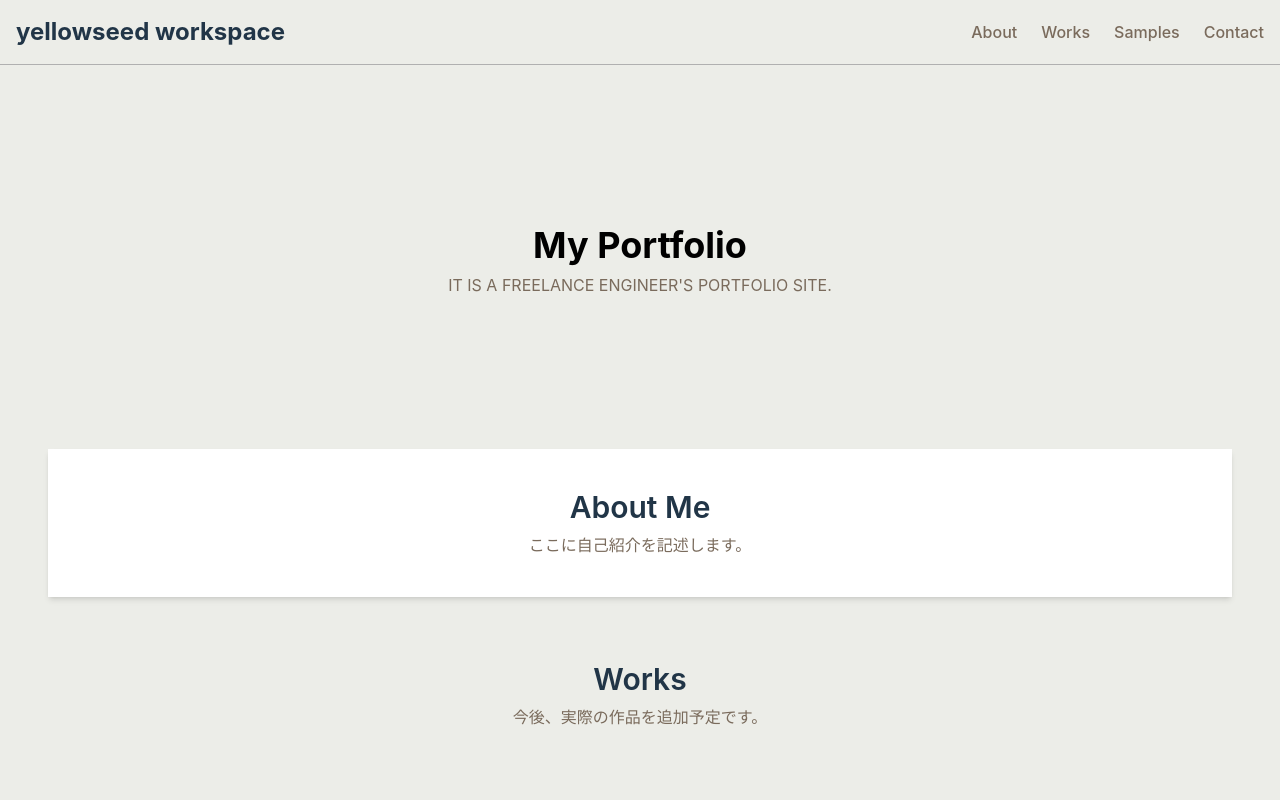
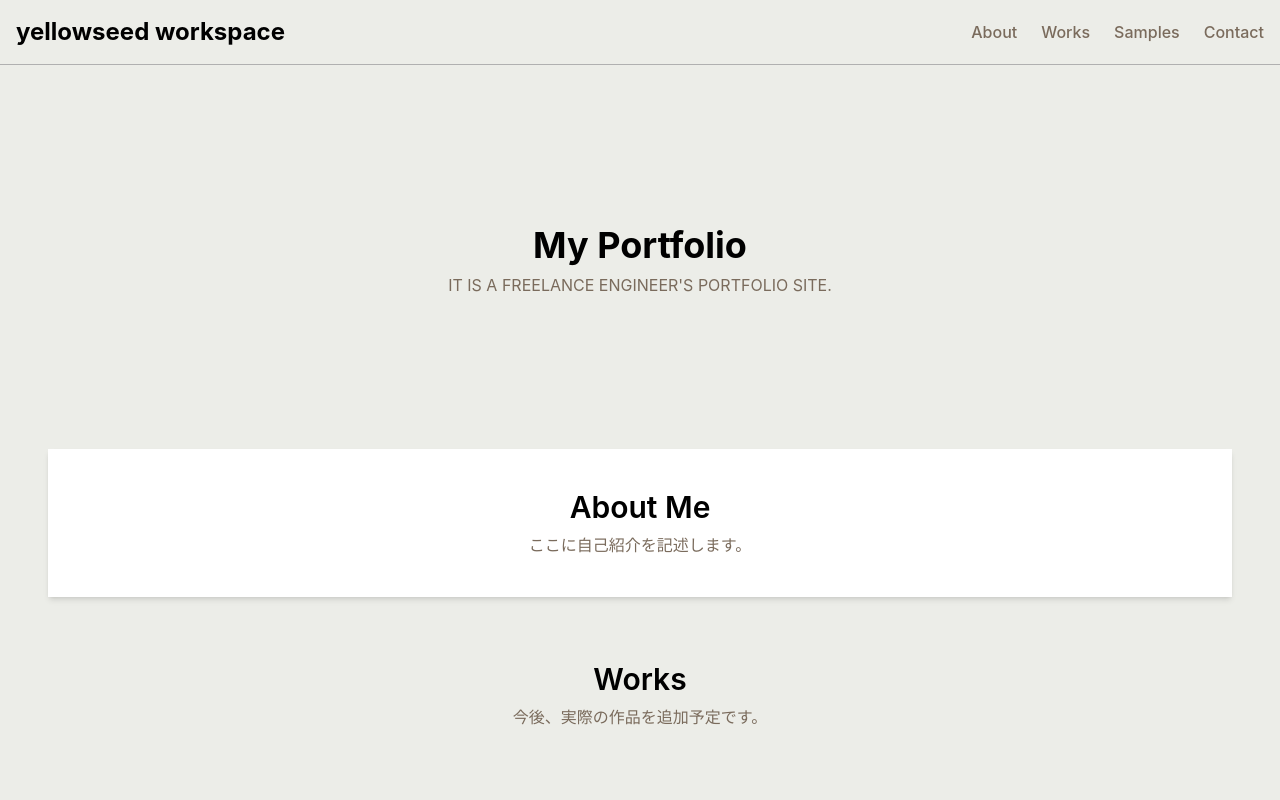
Before and after one commit to yellow-seed/my-portfolio, a React (Vite) app: page / in a window 1280 px wide. Shown: the top 800 px of the page. Built offline with nearby package versions, Linux system fonts and the light colour scheme.

Commit message:
🔨 Fix CSS property name for text color in index.css

```diff
--- a/src/index.css
+++ b/src/index.css
@@ -31,7 +31,7 @@ body {
   min-width: 320px;
   min-height: 100vh;
   background-color: #ECEDE8;
-  text-color: black;
+  color: black;
 }
 
 header {
```
